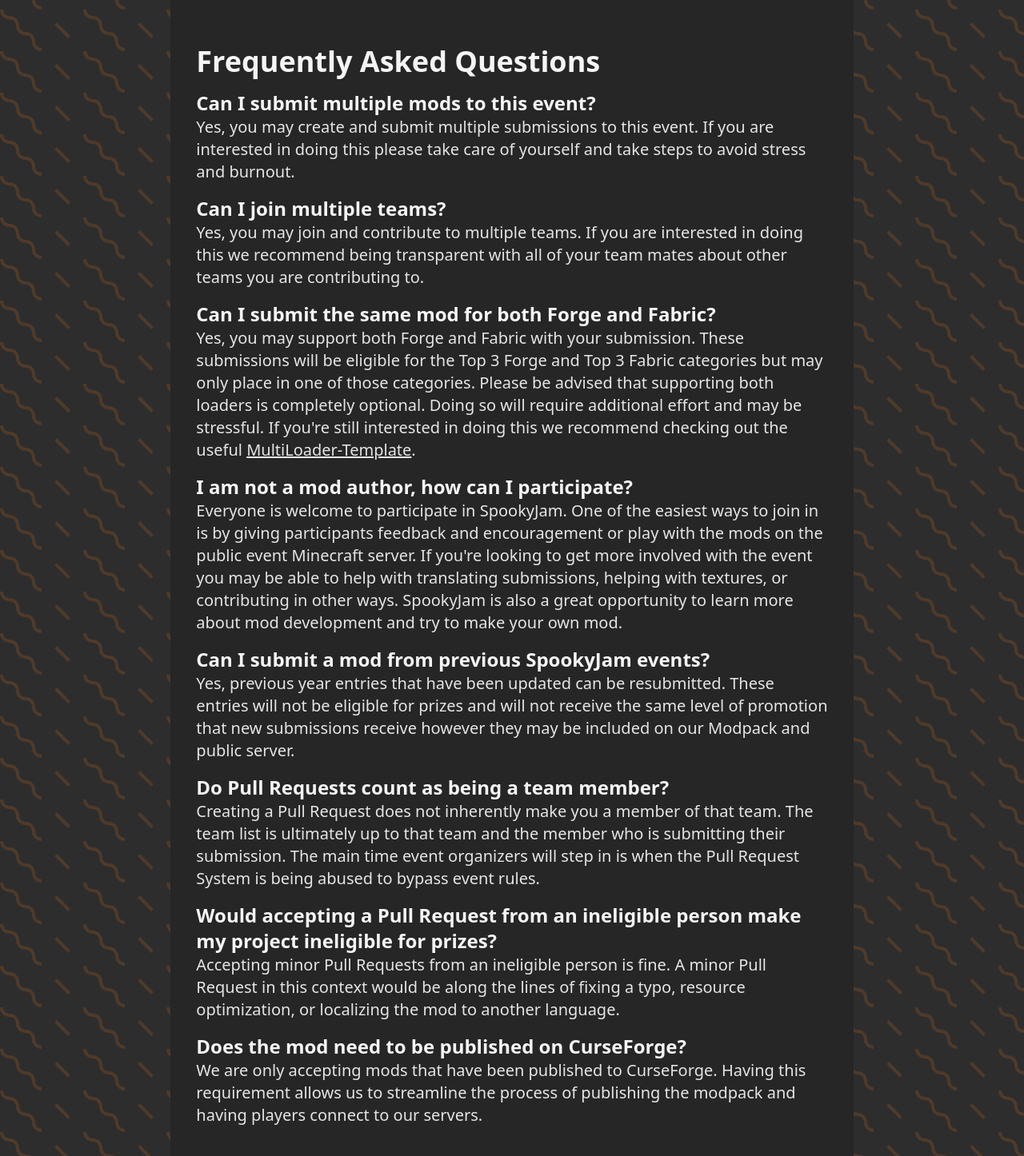
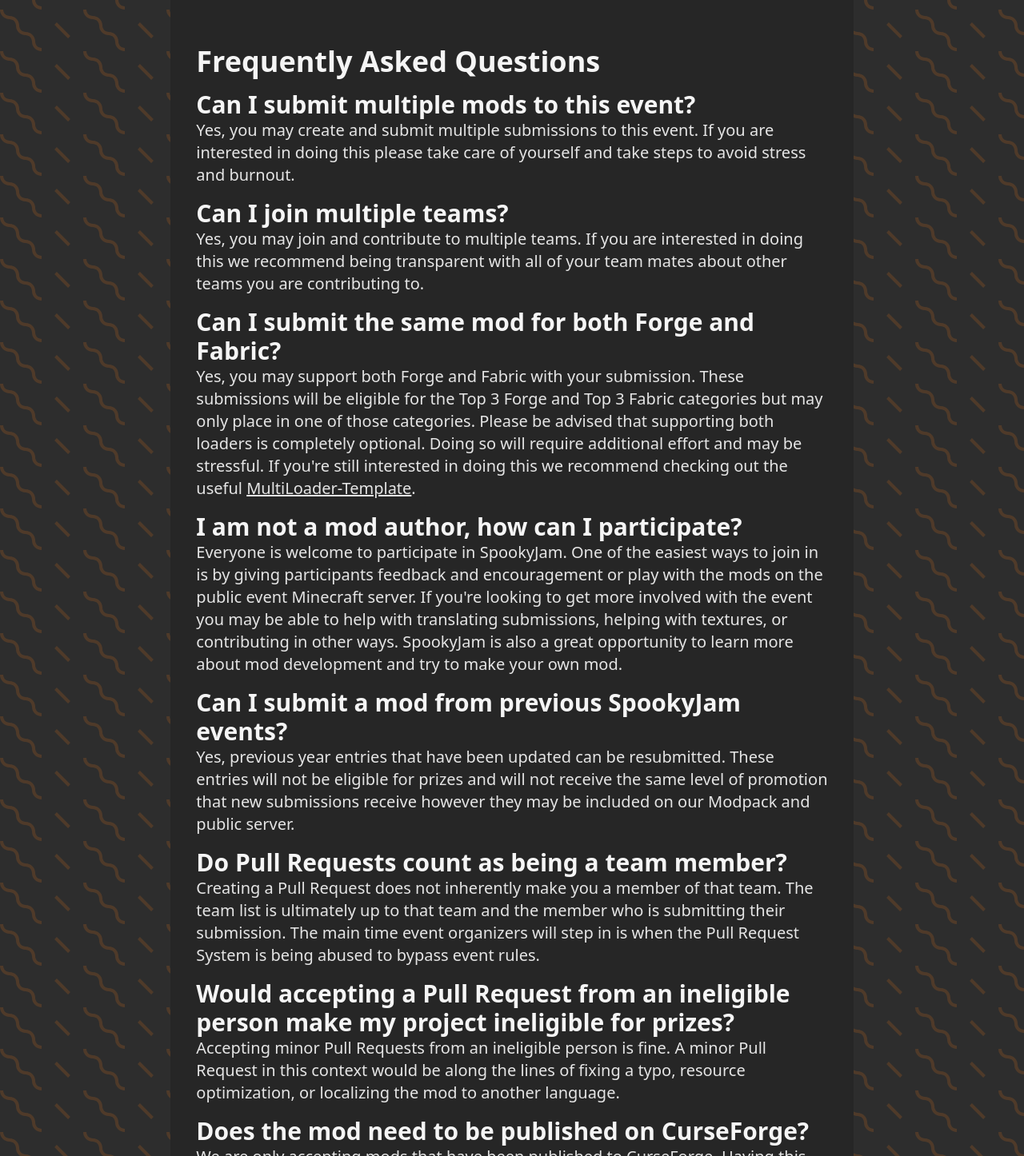
Before and after one commit to jaredlll08/spookyjam-2021, a Next.js app: page / in a window 1280 px wide. Shown: the part 3284-4730 px from the top of the page at 80% size. Built offline with nearby package versions, Linux system fonts and the light colour scheme.

Commit message:
fix page structure

```diff
--- a/src/pages/index.tsx
+++ b/src/pages/index.tsx
@@ -97,28 +97,28 @@
 
                     <h2>Frequently Asked Questions</h2>
 
-                    <h4 className='mb-0 mt-4'>Can I submit multiple mods to this event?</h4>
+                    <h3 className='mb-0 mt-4'>Can I submit multiple mods to this event?</h3>
                     <p>Yes, you may create and submit multiple submissions to this event. If you are interested in doing this please take care of yourself and take steps to avoid stress and burnout.</p>
 
-                    <h4 className='mb-0 mt-4'>Can I join multiple teams?</h4>
+                    <h3 className='mb-0 mt-4'>Can I join multiple teams?</h3>
                     <p>Yes, you may join and contribute to multiple teams. If you are interested in doing this we recommend being transparent with all of your team mates about other teams you are contributing to.</p>
 
-                    <h4 className='mb-0 mt-4'>Can I submit the same mod for both Forge and Fabric?</h4>
+                    <h3 className='mb-0 mt-4'>Can I submit the same mod for both Forge and Fabric?</h3>
                     <p>Yes, you may support both Forge and Fabric with your submission. These submissions will be eligible for the Top 3 Forge and Top 3 Fabric categories but may only place in one of those categories. Please be advised that supporting both loaders is completely optional. Doing so will require additional effort and may be stressful. If you're still interested in doing this we recommend checking out the useful <NavLink title='MultiLoader-Template' location='https://github.com/jaredlll08/MultiLoader-Template' inline={true} />.</p>
 
-                    <h4 className='mb-0 mt-4'>I am not a mod author, how can I participate?</h4>
+                    <h3 className='mb-0 mt-4'>I am not a mod author, how can I participate?</h3>
                     <p>Everyone is welcome to participate in SpookyJam. One of the easiest ways to join in is by giving participants feedback and encouragement or play with the mods on the public event Minecraft server. If you're looking to get more involved with the event you may be able to help with translating submissions, helping with textures, or contributing in other ways. SpookyJam is also a great opportunity to learn more about mod development and try to make your own mod.</p>
 
-                    <h4 className='mb-0 mt-4'>Can I submit a mod from previous SpookyJam events?</h4>
+                    <h3 className='mb-0 mt-4'>Can I submit a mod from previous SpookyJam events?</h3>
                     <p>Yes, previous year entries that have been updated can be resubmitted. These entries will not be eligible for prizes and will not receive the same level of promotion that new submissions receive however they may be included on our Modpack and public server.</p>
 
-                    <h4 className='mb-0 mt-4'>Do Pull Requests count as being a team member?</h4>
+                    <h3 className='mb-0 mt-4'>Do Pull Requests count as being a team member?</h3>
                     <p>Creating a Pull Request does not inherently make you a member of that team. The team list is ultimately up to that team and the member who is submitting their submission. The main time event organizers will step in is when the Pull Request System is being abused to bypass event rules.</p>
 
-                    <h4 className='mb-0 mt-4'>Would accepting a Pull Request from an ineligible person make my project ineligible for prizes?</h4>
+                    <h3 className='mb-0 mt-4'>Would accepting a Pull Request from an ineligible person make my project ineligible for prizes?</h3>
                     <p>Accepting minor Pull Requests from an ineligible person is fine. A minor Pull Request in this context would be along the lines of fixing a typo, resource optimization, or localizing the mod to another language.</p>
 
-                    <h4 className='mb-0 mt-4'>Does the mod need to be published on CurseForge?</h4>
+                    <h3 className='mb-0 mt-4'>Does the mod need to be published on CurseForge?</h3>
                     <p>We are only accepting mods that have been published to CurseForge. Having this requirement allows us to streamline the process of publishing the modpack and having players connect to our servers.</p>
                 </div>
 
```
